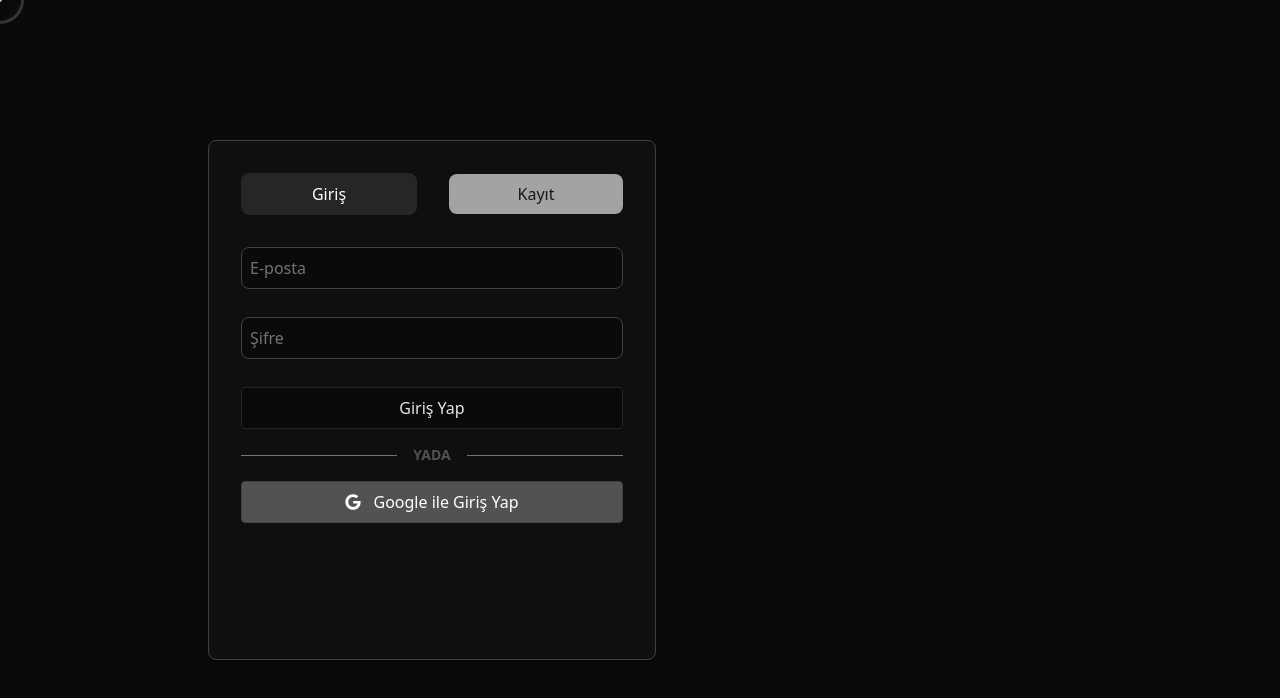
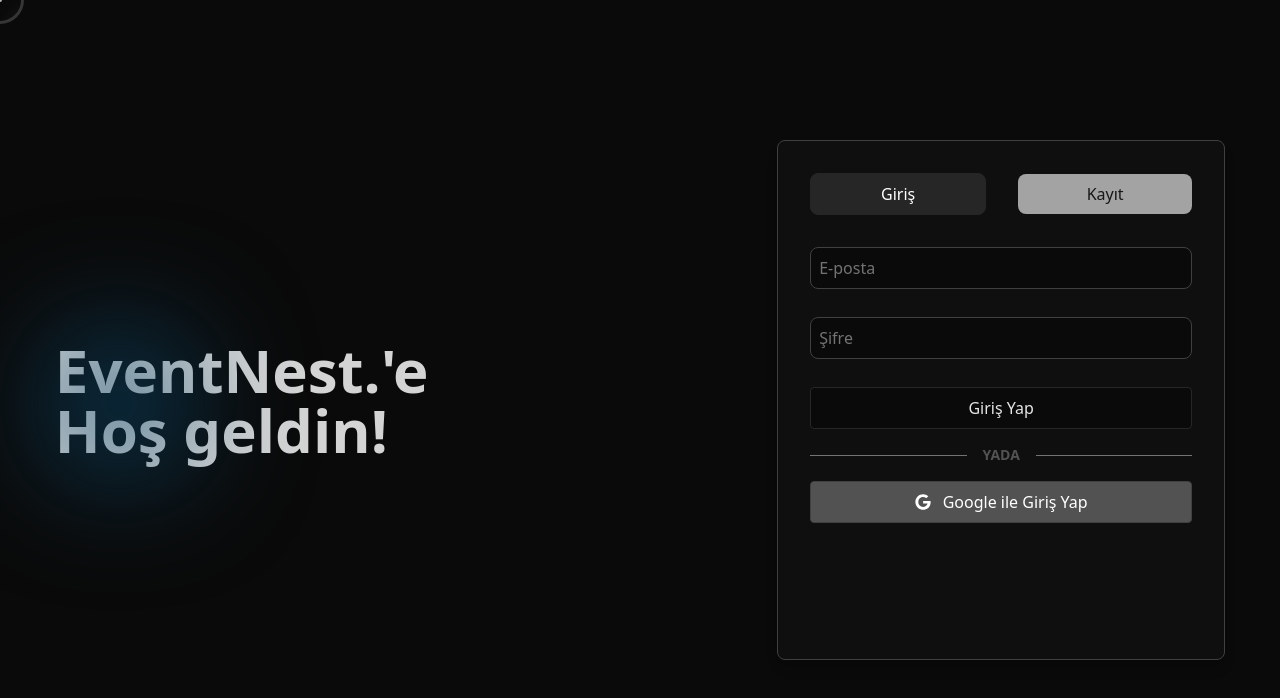
Before and after one commit to poyrazavsever/event-calendar, a Next.js app: page /login in a window 1280 px wide. Shown: the top 698 px of the page. Built offline with nearby package versions, Linux system fonts and the light colour scheme; no server answers.

Commit message:
feat: done login page

```diff
--- a/pages/login.js
+++ b/pages/login.js
@@ -53,7 +53,13 @@
 
 
   return (
-    <div className="h-screen w-full flex items-center justify-around bg-neutral-950">
+    <div className="h-screen w-full flex flex-col md:flex-row items-center gap-8 py-24 md:gap-0 md:py-0 justify-center bg-neutral-950">
+
+      <div className="relative">
+        <h1 className="text-center md:text-left text-2xl md:text-6xl font-black text-neutral-300 w-full md:w-1/2">EventNest.'e Hoş geldin!</h1>
+        <div className="absolute top-0 left-0 w-32 h-32 bg-sky-900 rounded-full blur-3xl"></div>
+      </div>
+
       <motion.div
         className="max-w-md w-full bg-neutral-800 bg-opacity-20 border border-neutral-700 shadow-lg rounded-lg p-8"
         animate={controls}
@@ -172,7 +178,6 @@
         </div>
       </motion.div>
 
-      <div></div>
     </div>
   );
 }
```
